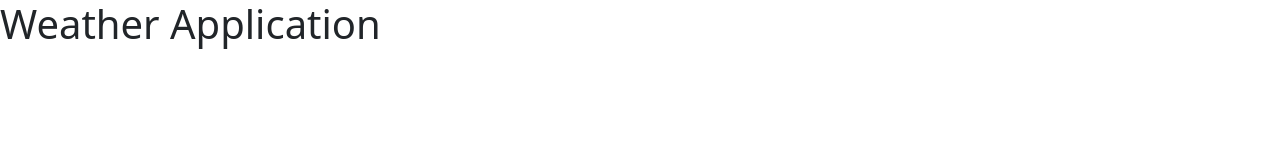
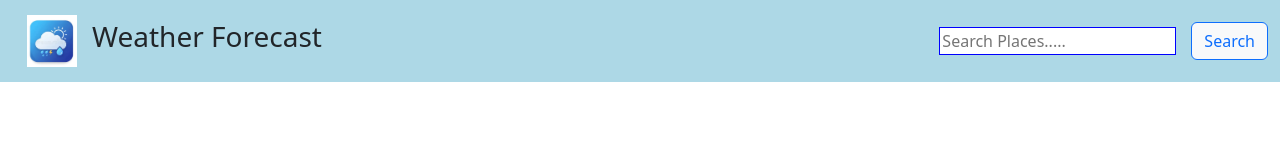
Before and after one commit to SithijiVihagana/weather_application, a plain HTML site: page index.html in a window 1280 px wide. Drawn offline with nearby package versions, Linux system fonts and the light colour scheme.

Commit message:
add navbar

```diff
--- a/assets/css/style.css
+++ b/assets/css/style.css
@@ -0,0 +1,35 @@
+.title{
+  font-family: "Exile", system-ui;
+  font-weight: 500;
+  font-style: normal;
+}
+
+.main-header-dev {
+    background-color:lightblue;
+    display: flex;
+    align-items: center;
+}
+.header-left-side{
+    display: flex;
+    align-items: center;
+    width: 50%;
+}
+.header-right-side{
+    display: flex;
+    width: 50%;
+    height: auto;
+    justify-content: right;
+    align-items: center;
+}
+
+.header-left-side .logo img{
+    width: 50px;
+    height: auto;
+    margin: 15px;
+}
+.header-right-side input{
+    cursor: text;
+    border: 1px solid;
+    border-color: blue;
+    margin:15px;
+}
--- a/index.html
+++ b/index.html
@@ -11,7 +11,26 @@
 </head>
 
 <body>
-    <h1>Weather Application</h1>
+    <div class="container-fluid">
+        <div class="row">
+            <div class="main-header-dev">
+                <div class="header-left-side">
+                    <div class="logo">
+                        <img src="assets/img/logo.jpg" alt="weather_logo">
+                    </div>
+                    <div>
+                        <h3 class="title">Weather Forecast</h3>
+                    </div>
+                </div>
+
+                <div class="header-right-side">
+                    <input type="text" class="input" placeholder="Search Places.....">
+                    <button class="btn btn-outline-primary btn-light" type="submit">Search</button>
+                </div>
+            </div>
+        </div>
+    </div>
+
     <script src="assets/js/app.js"></script>
     <script src="https://cdn.jsdelivr.net/npm/bootstrap@5.3.8/dist/js/bootstrap.bundle.min.js"
         integrity="sha384-FKyoEForCGlyvwx9Hj09JcYn3nv7wiPVlz7YYwJrWVcXK/BmnVDxM+D2scQbITxI"
```
Also changed, not shown: assets/img/logo.jpg (added).
